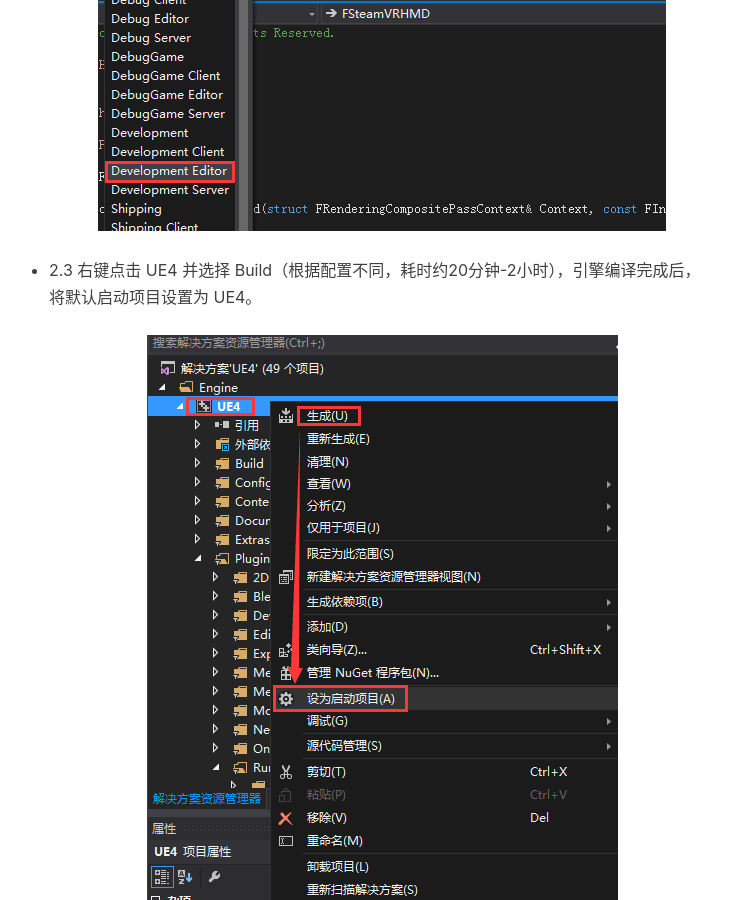
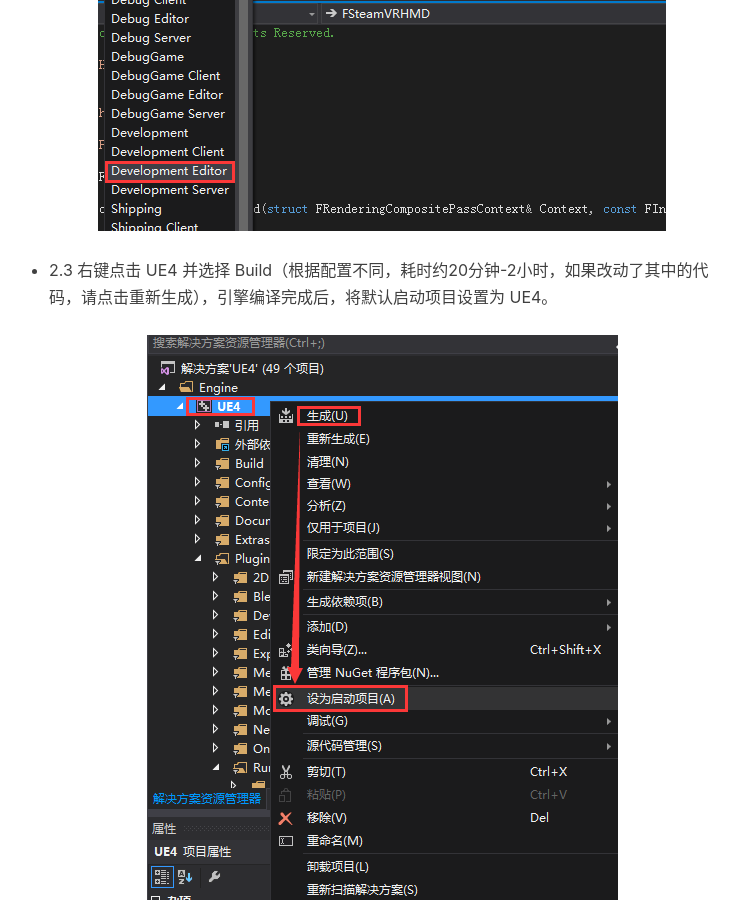
Before and after one commit to caedmom/caedmom.github.io, a Jekyll site: the page built from _posts/2016-09-12-Build-Unreal-Engine-4-from-Source-Code.markdown, in a window 1280 px wide and 900 px high, scrolled down 2771 px. Shown: the whole window, without its empty margins (256-995 px from the left). Built offline with Jekyll 4.4.1, drawn with Linux system fonts in a browser that asks for light colours; nearby versions of some CDN libraries; comment, search, counter and statistics services are not loaded.

Commit message:
modify-post

```diff
--- a/_config.yml
+++ b/_config.yml
@@ -22,7 +22,6 @@
 weibo_username:     2373092983
 twitter_username:  Caedmom_Chen
 #facebook_username:  huxpro
-
 
 
 # Build settings
--- a/_posts/2016-09-12-Build-Unreal-Engine-4-from-Source-Code.markdown
+++ b/_posts/2016-09-12-Build-Unreal-Engine-4-from-Source-Code.markdown
@@ -37,7 +37,7 @@
 * 2.2 将方案的配置选为 Development Editor，将方案的平台选为 Win64.
 ![img](https://github.com/caedmom/caedmom.github.io/blob/master/img/in-post/20160912-compile-unreal-engine-4/5%20set-dev-editor-and-win64.png?raw=true)
 
-* 2.3 右键点击 UE4 并选择 Build（根据配置不同，耗时约20分钟-2小时），引擎编译完成后，将默认启动项目设置为 UE4。
+* 2.3 右键点击 UE4 并选择 Build（根据配置不同，耗时约20分钟-2小时，如果改动了其中的代码，请点击重新生成），引擎编译完成后，将默认启动项目设置为 UE4。
 ![img](https://github.com/caedmom/caedmom.github.io/blob/master/img/in-post/20160912-compile-unreal-engine-4/6%20build-and-set-start-project.png?raw=true)
 
 * 2.4 调试项目
```
